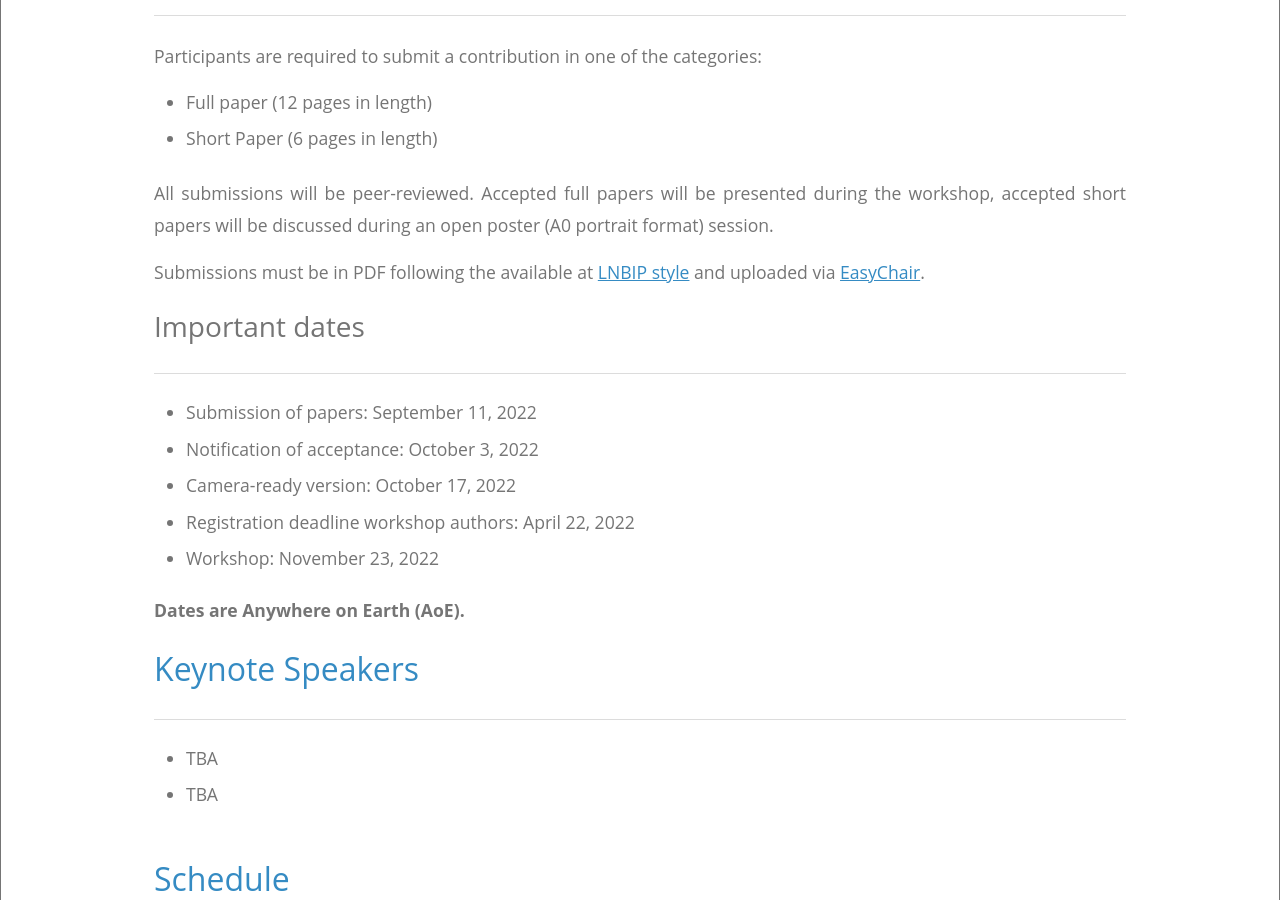
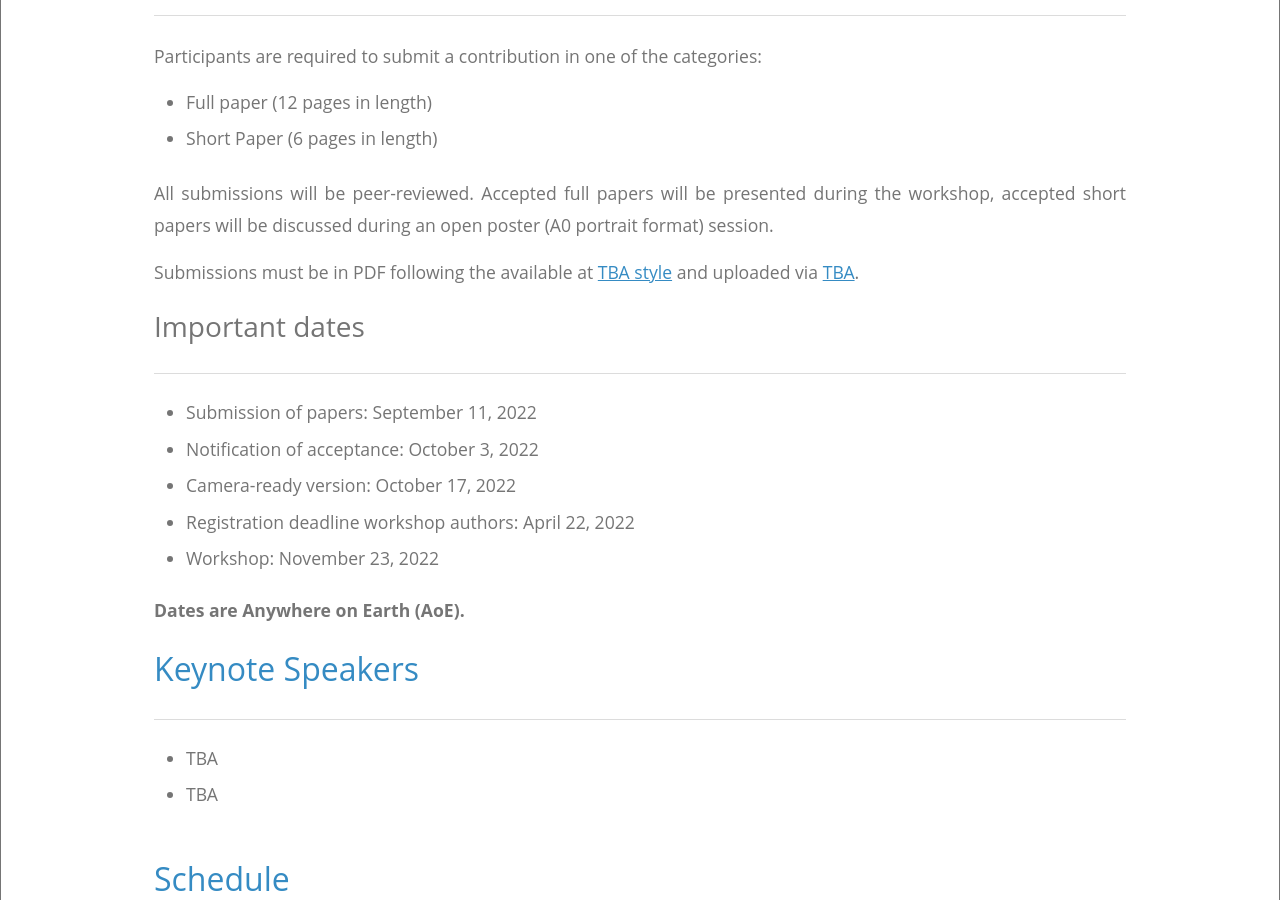
Before and after one commit to thedude81/dtworkshop, a Jekyll site: the page built from index.html, in a window 1280 px wide and 900 px high, scrolled down 2079 px. Built offline with Jekyll 4.4.1, drawn with Linux system fonts in a browser that asks for light colours.

Commit message:
Update index.html

```diff
--- a/index.html
+++ b/index.html
@@ -86,8 +86,8 @@ title: 1st International Workshop on Digital Twin Engineering
       <p>All submissions will be peer-reviewed. Accepted full papers will be presented during the workshop, accepted short papers will be discussed
       during an open poster (A0 portrait format) session.
 
-      <p>Submissions must be in PDF following the available at <a href="https://www.springer.com/gp/computer-science/lncs/conference-proceedings-guidelines">LNBIP style</a>
-      and uploaded via <a href="https://easychair.org/account/TBD">EasyChair</a>.
+      <p>Submissions must be in PDF following the available at <a href="TBA">TBA style</a>
+      and uploaded via <a href="TBA">TBA</a>.
       <br>
 
       <h3 id="important-dates">Important dates</h3>
```
